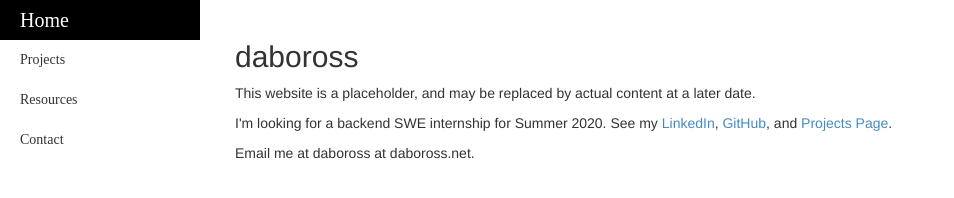
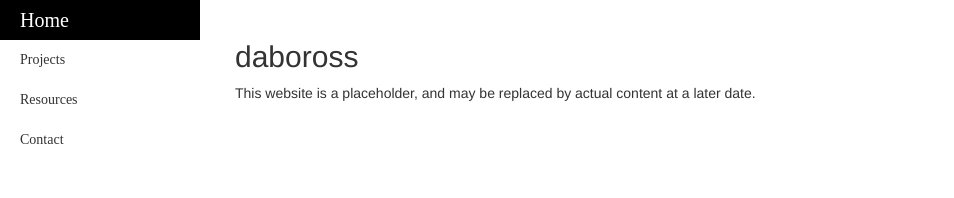
Before and after one commit to daboross/daboross.github.io, a plain HTML site: page index.html in a window 1280 px wide. Shown: the whole page, without its empty margins (0-954 px from the left). Drawn offline with Linux system fonts and the light colour scheme; a web font is replaced by a local one.

Commit message:
Update index.html

```diff
--- a/index.html
+++ b/index.html
@@ -1,2 +1,2 @@
 <!DOCTYPE html>
-<html><head><title>daboross.net - David Ross</title><meta charset=utf-8><meta name=viewport content="width=device-width, initial-scale=1.0"><link rel=icon type=image/png href=/favicon.png><link href=/assets/shared.css?843e577f rel=stylesheet></head><body><div id=wrapper><div id=sidebar-wrapper class=navigation><ul class=sidebar-nav><li class="nav-item sidebar-brand"><a href=/ >Home</a></li><li class=nav-item><a href=/projects/ >Projects</a></li><li class=nav-item><a href=/resources.html>Resources</a></li><li class=nav-item><a href=/contact.html>Contact</a></li></ul></div><div id=page-content-wrapper><div class=container-fluid><h2>daboross</h2><p>This website is a placeholder, and may be replaced by actual content at a later date.</p><p>I&#39;m looking for a backend SWE internship for Summer 2020. See my <a href=https://www.linkedin.com/in/dbross/ >LinkedIn</a>, <a href=https://github.com/daboross/ >GitHub</a>, and <a href=/projects/ >Projects Page</a>.</p><p>Email me at daboross at daboross.net.</p></div></div><div id=mobile-nav class=navigation><ul><li class="nav-item sidebar-brand"><a href=/ >Home</a></li><li class=nav-item><a href=/projects/ >Projects</a></li><li class=nav-item><a href=/resources.html>Resources</a></li><li class=nav-item><a href=/contact.html>Contact</a></li></ul></div></div></body></html>
+<html><head><title>daboross.net - David Ross</title><meta charset=utf-8><meta name=viewport content="width=device-width, initial-scale=1.0"><link rel=icon type=image/png href=/favicon.png><link href=/assets/shared.css?843e577f rel=stylesheet></head><body><div id=wrapper><div id=sidebar-wrapper class=navigation><ul class=sidebar-nav><li class="nav-item sidebar-brand"><a href=/ >Home</a></li><li class=nav-item><a href=/projects/ >Projects</a></li><li class=nav-item><a href=/resources.html>Resources</a></li><li class=nav-item><a href=/contact.html>Contact</a></li></ul></div><div id=page-content-wrapper><div class=container-fluid><h2>daboross</h2><p>This website is a placeholder, and may be replaced by actual content at a later date.</p></div></div><div id=mobile-nav class=navigation><ul><li class="nav-item sidebar-brand"><a href=/ >Home</a></li><li class=nav-item><a href=/projects/ >Projects</a></li><li class=nav-item><a href=/resources.html>Resources</a></li><li class=nav-item><a href=/contact.html>Contact</a></li></ul></div></div></body></html>
```
